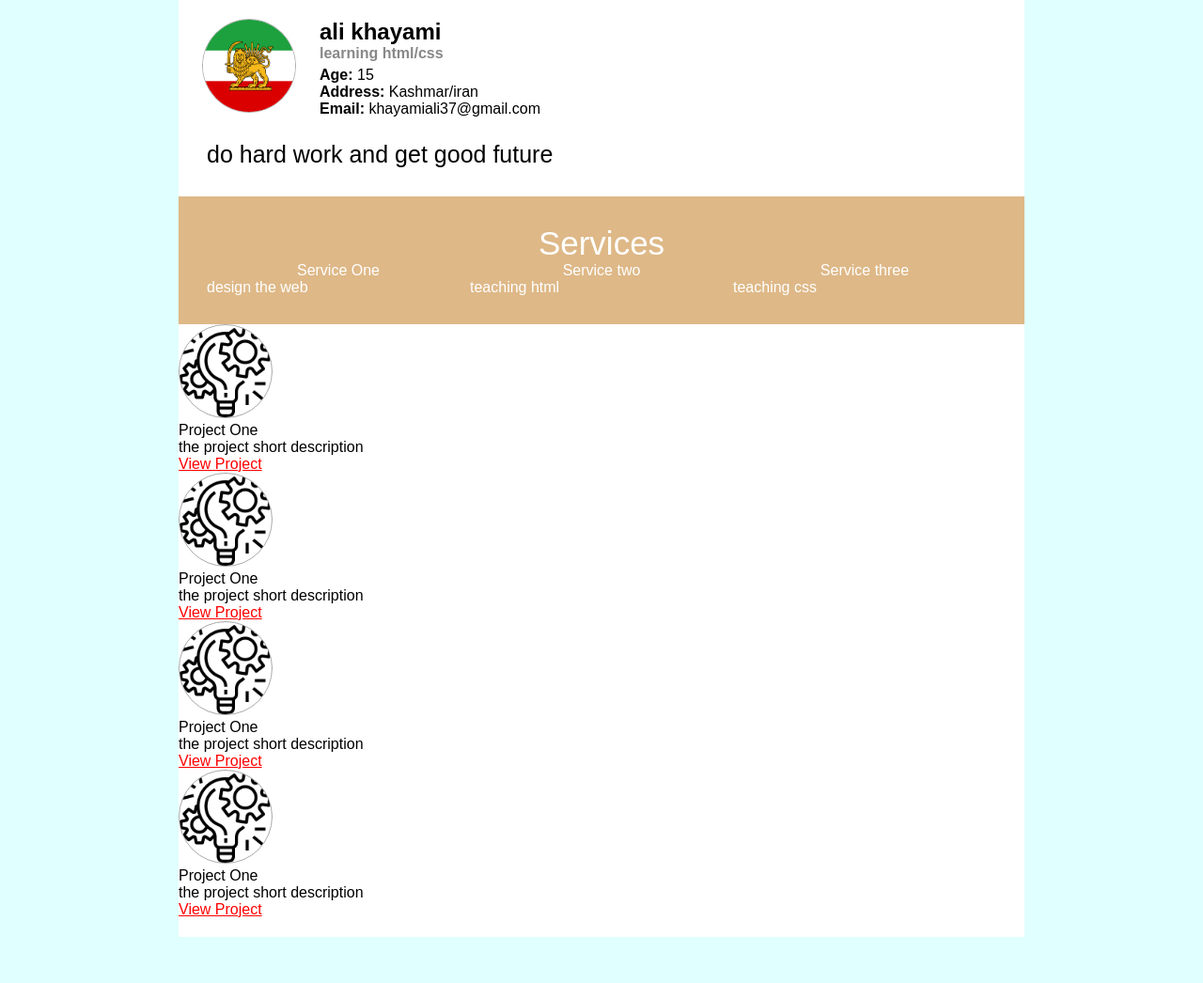
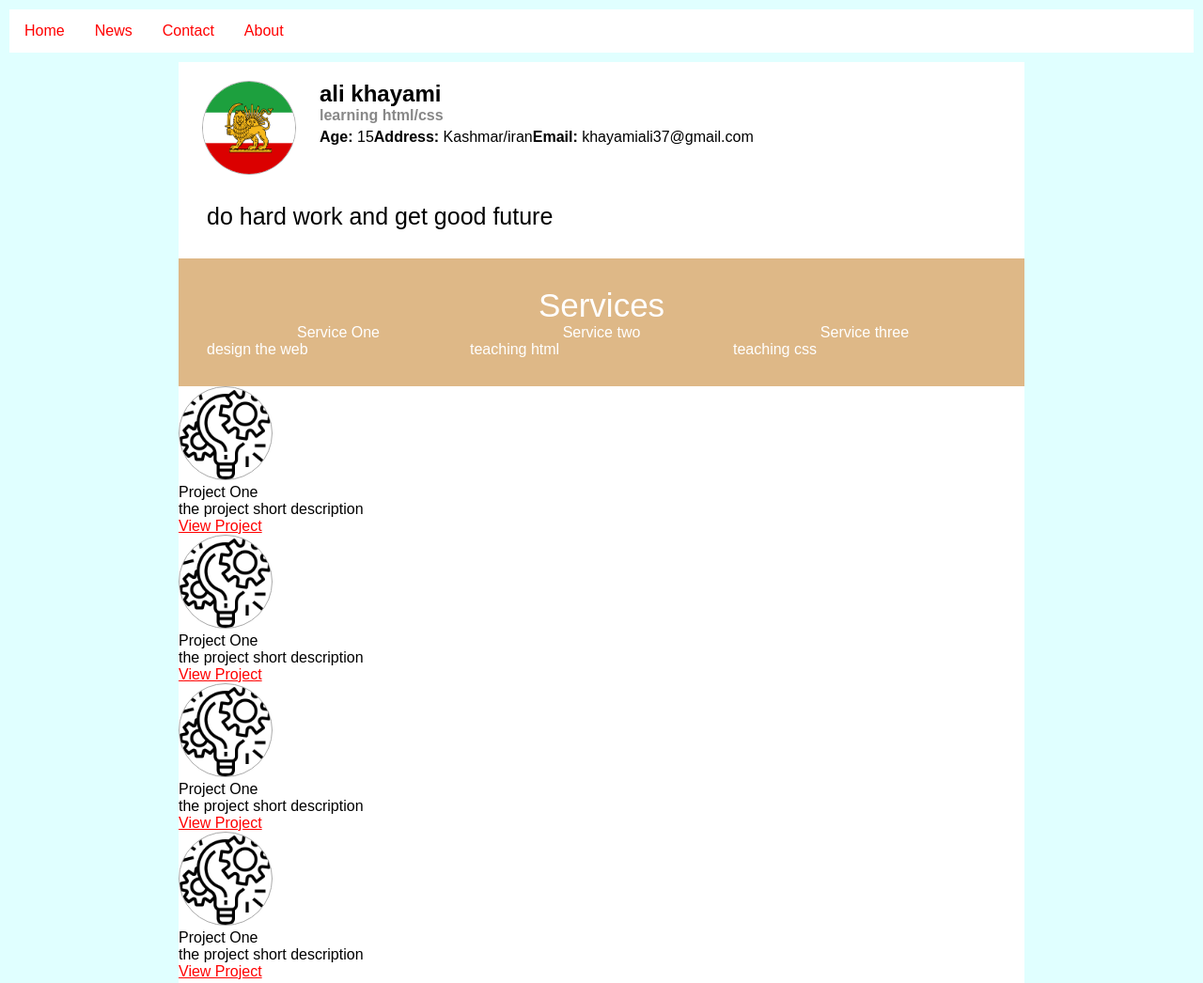
Before and after one commit to khayamiali/khayamiali.github.io, a plain HTML site: page index.html in a window 1280 px wide. Shown: the top 1046 px of the page at 94% size. Before the commit the page ends 997 px from the top, so only its background shows below. Drawn offline with Linux system fonts and the light colour scheme.

Commit message:
best commit

```diff
--- a/index.html
+++ b/index.html
@@ -3,8 +3,16 @@
     <head>
         <title>khayami</title>
         <link rel="stylesheet" href="styles/app.css">
+
     </head>
     <body>
+        <ul class="falling">
+            <li><a  href="#home">Home</a></li>
+            <li><a  href="#news">News</a></li>
+            <li><a  href="#contact">Contact</a></li>
+            <li><a  href="#about">About</a></li>
+          </ul>
+
         <div class="container">
             <header>
                 <div class="profile">
@@ -16,9 +24,9 @@
                         <h4>learning html/css
                         </h4>
                         <ul>
-                            <li><strong>Age: </strong>15</li>
-                            <li><strong>Address: </strong>Kashmar/iran</li>
-                            <li><strong>Email: </strong>khayamiali37@gmail.com</li>
+                            <li class="active"><strong>Age: </strong>15</li>
+                            <li class="active"><strong>Address: </strong>Kashmar/iran</li>
+                            <li class="active"></li><strong>Email: </strong>khayamiali37@gmail.com</li>
                         </ul>
                     </div>
                     <div class="clear"></div>
@@ -72,6 +80,7 @@
                 <a href="#">View Project</a>
             </div>
         </section>
+
  <!-- end projects section -->
         <footer>
 
--- a/styles/app.css
+++ b/styles/app.css
@@ -58,10 +58,37 @@ img{
     border: 1px solid #aaa;
 }
 
+.active{
+    display: inline;
+}
+
 .box-title{
     font-size: 35px;
     text-align: center;
 }
+.falling {
+    list-style-type: none;
+    margin: 10px;
+    padding: 10;
+    overflow: hidden;
+    background-color: white;
+  }
+
+  li {
+    float: left;
+  }
+
+  li a {
+    display: block;
+    color: white;
+    text-align: center;
+    padding: 14px 16px;
+    text-decoration: none;
+  }
+
+  li a:hover {
+    background-color:burlywood ;
+  }
 
 #services{
     background: burlywood;
@@ -89,5 +116,5 @@ a:visited{
 }
 
 a:hover{
-    color:plum;
+    color:red;
 }
```
